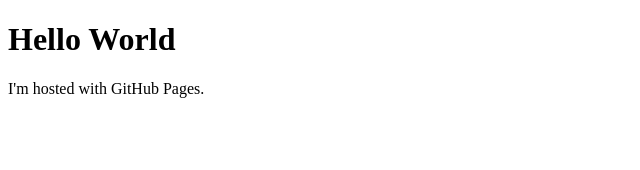
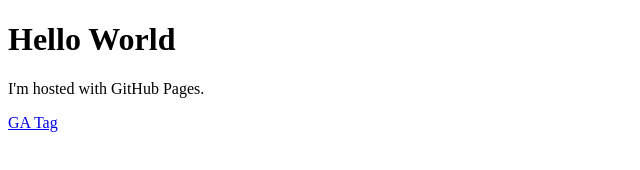
Before and after one commit to mrmillers/mrmillers.github.io, a plain HTML site: page index.html in a window 1280 px wide. Shown: the full height of the page, 0-640 px from the left. Drawn offline with Linux system fonts and the light colour scheme.

Commit message:
Update index.html

```diff
--- a/index.html
+++ b/index.html
@@ -17,7 +17,8 @@
 <body>
     <h1>Hello World</h1>
     <p>I'm hosted with GitHub Pages.</p>
-    <a href='./ga.html>GA Tag</a>
+    <a href='./ga.html'>GA Tag</a>
+
 </body>
 
 </html>
```
